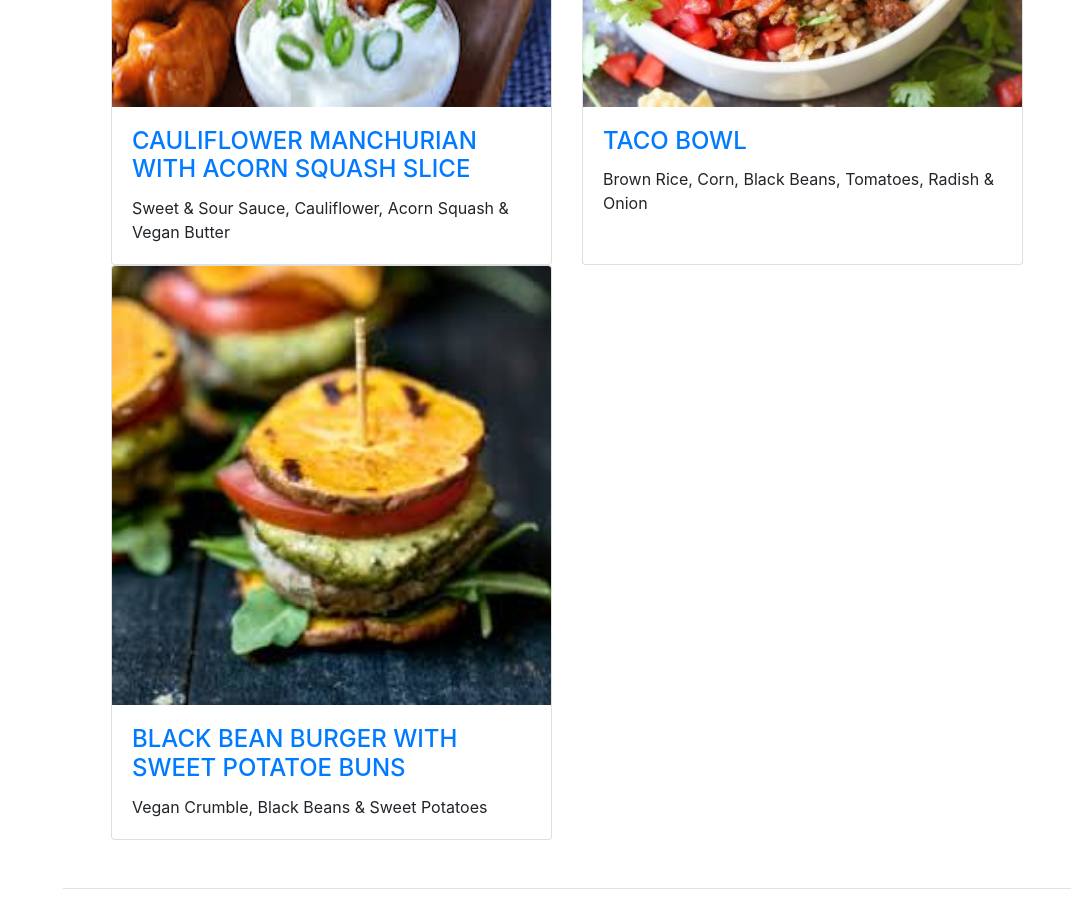
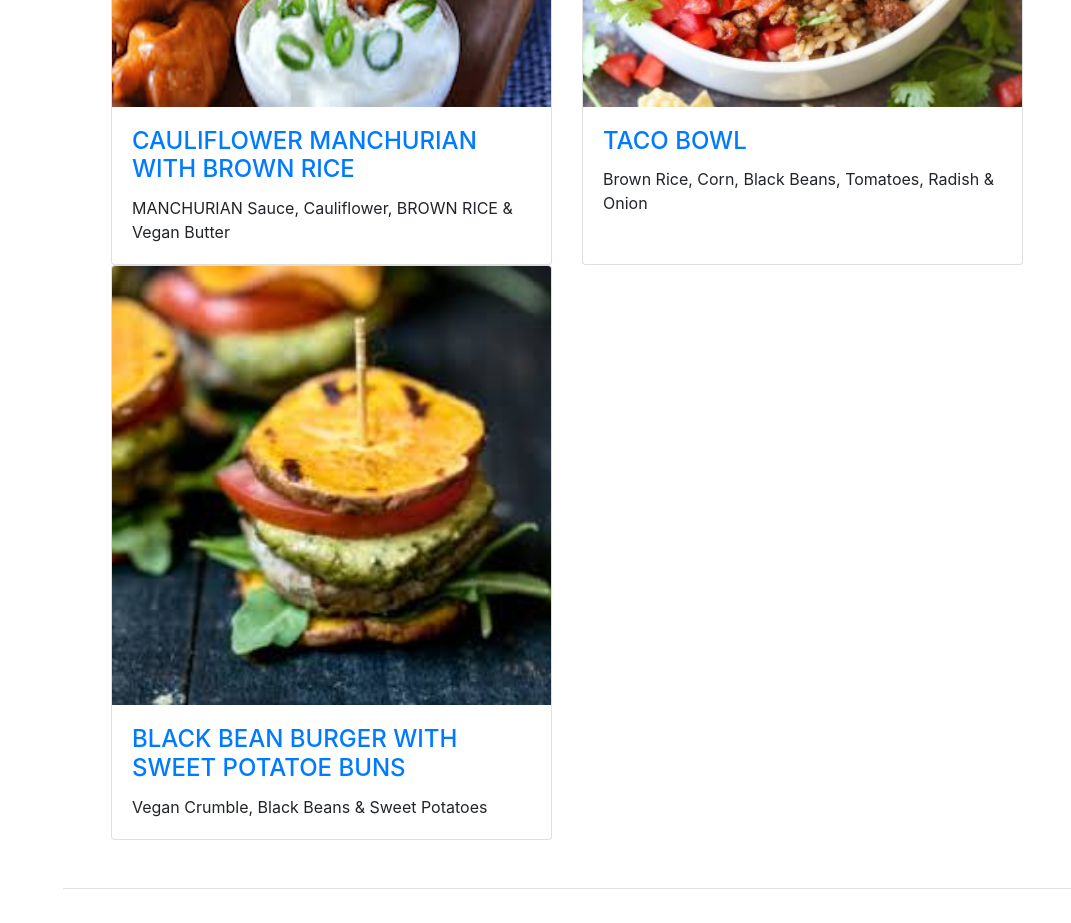
Before and after one commit to FreshPrep/testTheme, a website with bundled scripts: page index.html in a window 1280 px wide. Shown: the part 1780-2703 px from the top of the page, without its empty margins (209-1280 px from the left). Built offline with nearby package versions, Linux system fonts and the light colour scheme; files whose address does not match are found by name; a web font is replaced by a local one.

Commit message:
Update index.html
Testing revision 1.0

```diff
--- a/index.html
+++ b/index.html
@@ -40,7 +40,7 @@
 
     <nav class="navbar navbar-expand-lg navbar-dark bg-primary fixed-top" id="sideNav">
       <a class="navbar-brand js-scroll-trigger" href="#page-top">
-        <span class="d-block d-lg-none">Start Bootstrap</span>
+
         <span class="d-none d-lg-block">
           <img class="img-fluid img-profile rounded-circle mx-auto mb-2" src="img/fplogo.png" alt="">
         </span>
@@ -138,9 +138,9 @@
             <a href="#"><img class="card-img-top" src="img/fpWeek1/CauliflowerWingswithSquash.jpg" alt=""></a>
             <div class="card-body">
               <h4 class="card-title">
-                <a href="#">CAULIFLOWER MANCHURIAN WITH ACORN SQUASH SLICE</a>
+                <a href="#">CAULIFLOWER MANCHURIAN WITH BROWN RICE</a>
               </h4>
-              <p class="card-text">Sweet & Sour Sauce, Cauliflower, Acorn Squash & Vegan Butter</p>
+              <p class="card-text">MANCHURIAN Sauce, Cauliflower, BROWN RICE & Vegan Butter</p>
             </div>
           </div>
         </div>
```
